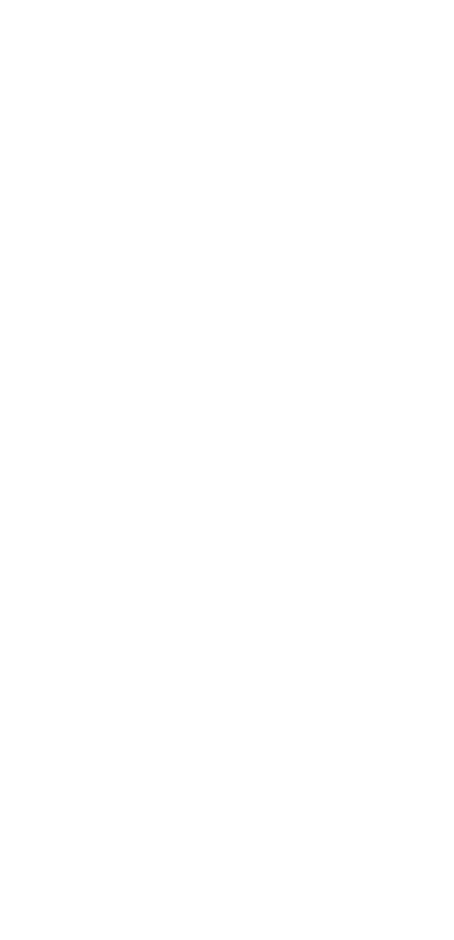
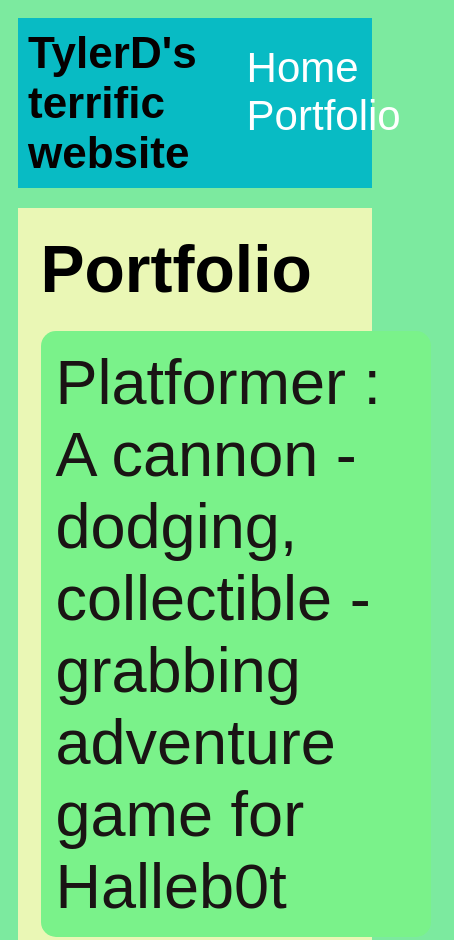
Before and after one commit to tylerdonnaud123/tylerdonnaud123.github.io, a plain HTML site: page portfolio.html in a window 390 px wide. Shown: the top 940 px of the page, 454 px wide, since content can reach past the window. Before the commit the page ends 844 px from the top, so only its background shows below. Drawn offline with Linux system fonts and the light colour scheme.

Commit message:
add portfolio.html file

```diff
--- a/portfolio.html
+++ b/portfolio.html
@@ -0,0 +1,40 @@
+<!DOCTYPE HTML>
+<html>
+
+<head>
+    <title>TylerD's terrific website</title>
+    <link rel="stylesheet" href="style.css">
+</head>
+
+
+<body>
+    <div id="all-contents">
+        <nav>
+            <h1>TylerD's terrific website</h1>
+            <ul id="nav-ul">
+                <li class="nav-li">
+                    <a class="nav-a" href="index.html">Home</a>
+                </li>
+                <li class="nav-li">
+                    <a class="nav-a" href="portfolio.html">Portfolio</a>
+                </li>
+            </ul>
+        </nav>
+        <main>
+            <div class="content">
+                <h1>Portfolio</h1>
+                <ul id="portfolio">
+                    <li><a href="projects/platformer/">Platformer : A cannon - dodging, collectible - grabbing adventure
+                            game for Halleb0t</a></li>
+                    <li><a href="projects/bouncing-box/">Bouncing Box : A project that gives you a taste of game
+                            development on the web </a></li>
+                    <li><a href="projects/circularity/">Circularity : A motion poem using random number generation and
+                            velocity applied to circle shapes...</a></li>
+                </ul>
+            </div>
+        </main>
+
+    </div>
+</body>
+
+</html>
--- a/style.css
+++ b/style.css
@@ -4,18 +4,21 @@ body {
     padding: 10px;
     font-family: arial;
 }
+
 #all-contents {
-  max-width: 800px;
+    max-width: 800px;
     margin: auto;
 }
 
 /* navigation menu */
 nav {
     background: rgb(8, 187, 196);
-   margin: 0 auto;
+    margin: 0 auto;
+    margin-bottom: 20px;
     display: flex;
     padding: 10px;
 }
+
 h1 {
     display: flex;
     align-items: center;
@@ -23,13 +26,16 @@ h1 {
     flex: 1;
     margin: 0;
 }
+
 #nav-ul {
     list-style-image: none;
 }
+
 .nav-li {
     display: inline-block;
     padding: 0 10px;
 }
+
 a {
     text-decoration: none;
     color: #fff;
@@ -37,16 +43,19 @@ a {
 
 /* main container area beneath menu */
 main {
-    background: rgb(6, 189, 85);
+    background: rgb(234, 247, 181);
     display: flex;
 }
+
 .sidebar {
     margin-right: 25px;
     padding: 10px;
 }
+
 .sidebar-img {
     width: 200px;
 }
+
 .content {
     flex: 1;
     padding: 15px;
@@ -54,9 +63,87 @@ main {
 
 /* portfolio styles */
 #interests {
-    border: 4px silver ridge;
+    border: 4px rgb(11, 11, 11) ridge;
     padding: 8px;
 }
-h2, h3 {
+
+h2,
+h3 {
     margin: 0px;
 }
+
+/* portfolio styles */
+.content h1 {
+    color: black;
+}
+
+#portfolio {
+    list-style-type: none;
+    padding-left: 0;
+}
+
+#portfolio li {
+    background: #7af28a;
+    padding: 10px;
+    border-radius: 10px;
+    margin-bottom: 10px;
+}
+
+#portfolio li:hover {
+    background: #1bf5c5;
+}
+
+#portfolio a {
+    text-decoration: none;
+    color: #1a1414;
+}
+
+/* responsive web design */
+@media screen and (min-width: 120px) and (max-width: 1080px) {
+    main {
+        height: 100ch;
+        zoom: 1.5;
+        display: grid;
+    }
+
+    h1 {
+        font-size: 44px;
+    }
+
+    h2 {
+        font-size: 42px;
+    }
+
+    h3 {
+        font-size: 36px;
+    }
+
+    #all-contents {
+        height: 100ch;
+        margin: none;
+    }
+
+    a {
+        font-size: 42px;
+    }
+
+    .sidebar {
+        margin-right: 0px;
+        justify-content: center;
+        align-items: center;
+    }
+
+    .sidebar-img {
+        width: 100%;
+    }
+
+    p,
+    li {
+        font-size: 24px;
+    }
+
+    .content {
+        align-content: center;
+        justify-content: center;
+    }
+}
```
Also changed, not shown: index.html (+2 -2 lines).
